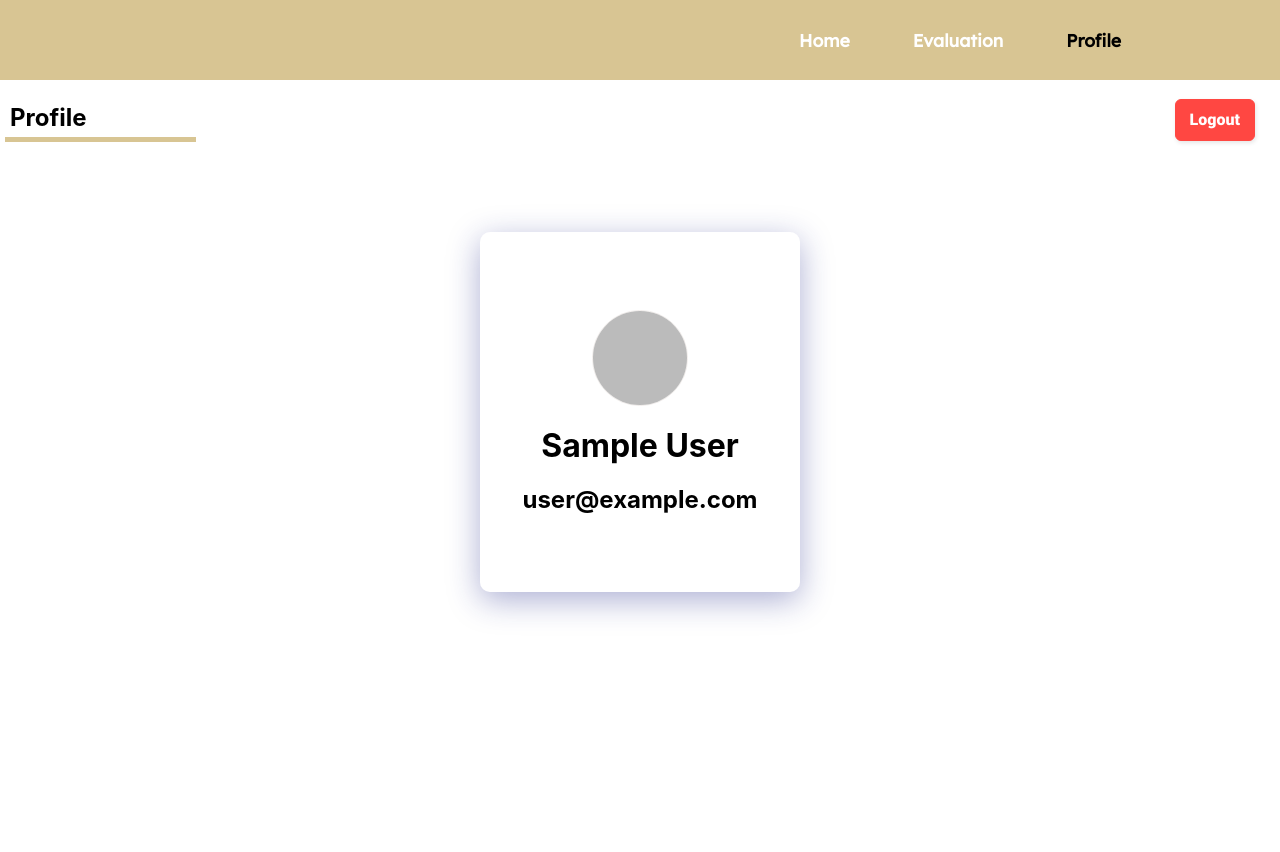
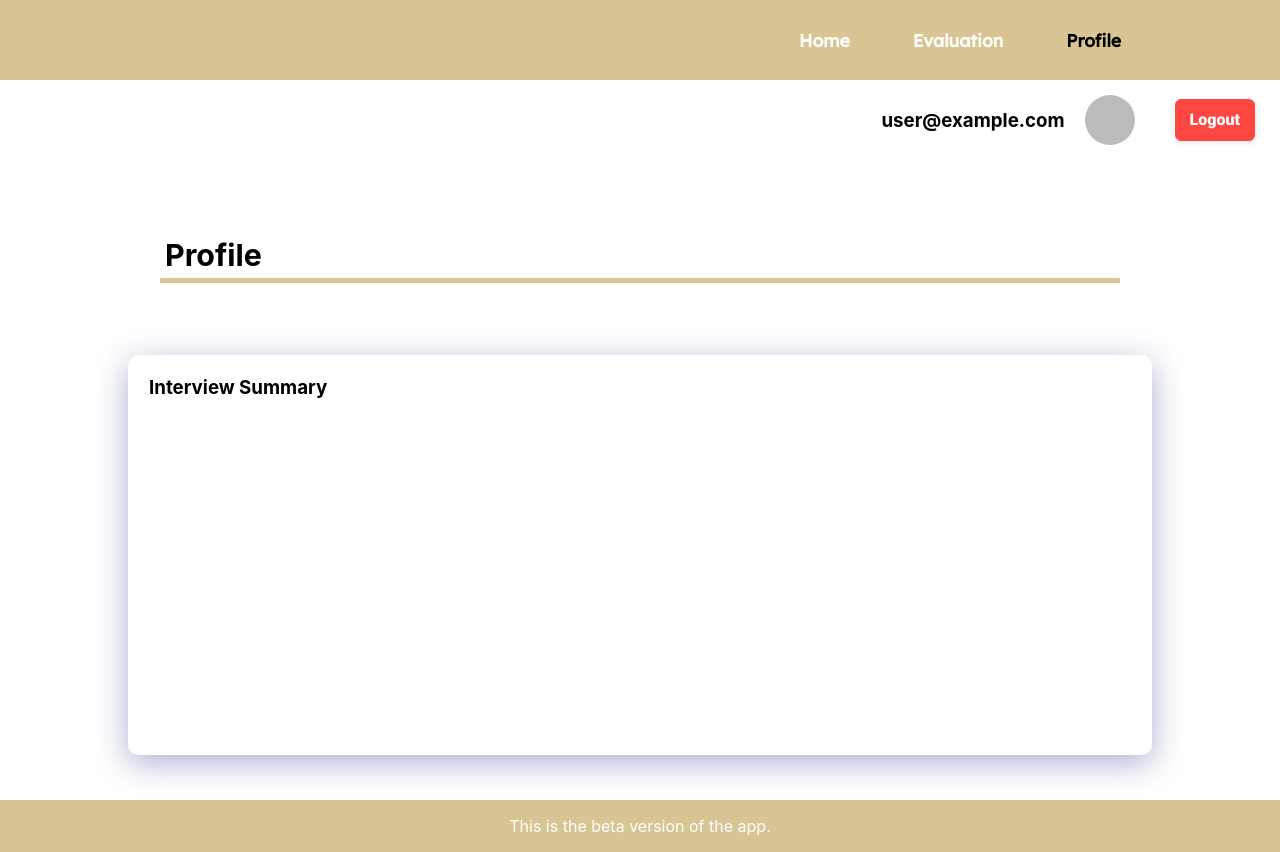
Before and after one commit to j3rintom/mock-interviewer, a React (Create React App) app in the folder client/: page /profile in a window 1280 px wide. Before the commit the page ends 800 px from the top, so only its background shows below. Built offline with nearby package versions, Linux system fonts and the light colour scheme; no server answers; sample sign-in values are in the browser's storage; a web font is replaced by a local one.

Commit message:
added few changes to profile

```diff
--- a/client/src/App.js
+++ b/client/src/App.js
@@ -7,7 +7,7 @@ import Landing from "./pages/Landing/Landing";
 import Login from "./pages/Login/Login";
 import Profile from "./pages/Profile/Profile";
 import Evaluation from "./pages/Evaluation/Evaluation";
-
+import PreInterview from "./pages/PreInterview/PreInterview"
 
 export default function App() {
   return (<div>
@@ -19,6 +19,7 @@ export default function App() {
         <Route path="/home" element={<Protected><Home /></Protected>} />
         <Route path="/evaluation" element={<Protected><Evaluation /></Protected>} />
         <Route path="/profile" element={<Protected><Profile /></Protected>} />
+        <Route path='/interview/:id' element={<Protected><PreInterview /></Protected>} />
       </Routes>
   </AuthContextProvider>
   </div>
--- /dev/null
+++ b/client/src/components/Footer/Footer.js
@@ -0,0 +1,23 @@
+import React from 'react';
+
+const Footer = () => {
+  return (
+    <footer style={footerStyle}>
+      <p style={textStyle}>This is the beta version of the app.</p>
+    </footer>
+  );
+};
+
+// CSS styles for the footer
+const footerStyle = {
+  backgroundColor: '#d8c593',
+  color: '#fff',
+  padding: '1rem',
+  textAlign: 'center',
+};
+
+const textStyle = {
+  margin: 0,
+};
+
+export default Footer;
--- a/client/src/components/InterviewCard/InterviewCard.js
+++ b/client/src/components/InterviewCard/InterviewCard.js
@@ -7,7 +7,7 @@ const InterviewCard = ({data}) => {
     <div className="interview-card">
       <h2>{data.company}</h2>
       <h2>{data.role}</h2>
-      <Link to={`/${data._id}`}><NorthEastIcon /></Link>
+      <Link to={`/interview/${data._id}`}><NorthEastIcon /></Link>
     </div>
   )
 }
--- /dev/null
+++ b/client/src/components/LoadingComponent/LoadingComponent.css
@@ -0,0 +1,26 @@
+.loading-container {
+    display: flex;
+    flex-direction: column;
+    align-items: center;
+    justify-content: center;
+    height: 100vh;
+  }
+
+  .loading-spinner {
+    width: 50px;
+    height: 50px;
+    border: 5px solid #ccc;
+    border-radius: 50%;
+    border-top-color: #007bff; /* Customize the color of the spinner */
+    animation: spin 1s linear infinite;
+  }
+
+  .loading-text {
+    margin-top: 10px;
+  }
+
+  @keyframes spin {
+    to {
+      transform: rotate(360deg);
+    }
+  }
--- /dev/null
+++ b/client/src/components/LoadingComponent/LoadingComponent.js
@@ -0,0 +1,13 @@
+import React from 'react';
+import './LoadingComponent.css'; // Import the CSS file for styling
+
+const LoadingComponent = () => {
+  return (
+    <div className="loading-container">
+      <div className="loading-spinner"></div>
+      <p className="loading-text">Loading...</p>
+    </div>
+  );
+};
+
+export default LoadingComponent;
--- a/client/src/pages/Evaluation/Evaluation.js
+++ b/client/src/pages/Evaluation/Evaluation.js
@@ -1,11 +1,13 @@
 import React from 'react'
 import Navbar2 from '../../components/Navbar2/Navbar2'
 import "./Evaluation.css"
+import Footer from '../../components/Footer/Footer'
 const Evaluation = () => {
   return (
     <div>
       <Navbar2 />
       Evaluation
+      <Footer />
     </div>
   )
 }
--- a/client/src/pages/Home/Home.js
+++ b/client/src/pages/Home/Home.js
@@ -4,13 +4,15 @@ import Navbar2 from '../../components/Navbar2/Navbar2'
 import InterviewCard from "../../components/InterviewCard/InterviewCard"
 import axios from "axios"
 import "./Home.css"
+import LoadingComponent from '../../components/LoadingComponent/LoadingComponent'
+import Footer from '../../components/Footer/Footer'
 const Home = () => {
   const [company, setCompany] = useState("")
   const [role, setRole] = useState("")
   const [interviews, setInterviews] = useState([])
   const [interviewData, setInterviewData] = useState([])
   const [interviewList,setInterviewList] = useState([])
-
+  const [loading,setLoading] = useState(true)
   const handleSearch = (e) => {
     console.log(interviewList);
     if(company!=="" && role!==""){
@@ -35,6 +37,7 @@ const Home = () => {
         setInterviewData(response.data)
         setInterviewList(response.data)
         setInterviews(response.data)
+        setLoading(false)
       })
       .catch(error => {
         console.log(error);
@@ -82,7 +85,7 @@ const Home = () => {
               <h3>Available Interviews</h3>
             </div>
             {
-
+              loading?<LoadingComponent />:
               interviews.length !==0 ? <>
                 {
                   interviews.map((element) => {
@@ -94,6 +97,7 @@ const Home = () => {
           </div>
         </div>
       </div>
+      <Footer />
     </>
   )
 }
--- /dev/null
+++ b/client/src/pages/PreInterview/PreInterview.js
@@ -0,0 +1,22 @@
+import React, { useEffect, useState } from 'react'
+import { useParams } from 'react-router-dom'
+import axios from "axios"
+const PreInterview = () => {
+  const {id} = useParams()
+  const [details,setDetails] = useState({})
+  useEffect(()=>{
+    axios.get(`http://localhost:5000/interview/${id}`)
+    .then(response =>{
+      setDetails(response.data)
+    })
+  },[])
+  return (
+    <div>
+      Interview details
+      company - {details.company}
+
+    </div>
+  )
+}
+
+export default PreInterview
--- a/client/src/pages/Profile/Profile.css
+++ b/client/src/pages/Profile/Profile.css
@@ -11,19 +11,26 @@
     width: 100vw;
     display: flex;
     align-items: center;
-    justify-content:space-between;
+    justify-content:right;
+    gap: 20px;
     height: 10vh;
     padding: 5px;
 }
 .logout-container button{
     margin: 20px;
 }
+.logout-container img{
+  height: 50px;
+  width: auto;
+  border-radius: 50% 50%;
+}
 
-.logout-container h2{
-  width: 15%;
+.profile-container h2{
+  width: 75%;
   font-weight: 700;
   border-bottom: 5px solid #d8c593;
   padding: 5px;
+  font-size: 1.9rem;
 }
 /* CSS */
 .button-24 {
@@ -62,23 +69,16 @@
   opacity: .5;
 }
 .user-info{
-  width: 25%;
-  height: 50%;
-  display: flex;
-  flex-direction: column;
-  align-items: center;
+  width: 80%;
+  height: 50vh;
   background: rgba( 255, 255, 255, 0.25 );
   box-shadow: 0 8px 32px 0 rgba( 31, 38, 135, 0.37 );
   backdrop-filter: blur( 4px );
   -webkit-backdrop-filter: blur( 4px );
   border-radius: 10px;
   border: 1px solid rgba( 255, 255, 255, 0.18 );
-  justify-content: center;
-  gap: 20px;
+  display: flex;
+  /* align-items: center; */
+  flex-direction: column;
+  padding: 20px;
 }
-.user-info img{
-  width: 30%;
-  height: auto;
-  border-radius: 50% 50%;
-  border: 1px solid #EFEBE9;
-}
--- a/client/src/pages/Profile/Profile.js
+++ b/client/src/pages/Profile/Profile.js
@@ -1,12 +1,15 @@
-import React,{useEffect} from 'react'
+import React,{useEffect,useState} from 'react'
 
 import Navbar2 from '../../components/Navbar2/Navbar2'
 import "./Profile.css"
 import { UserAuth} from '../../context/AuthContext';
 import {  useNavigate } from 'react-router-dom'
+import LoadingComponent from '../../components/LoadingComponent/LoadingComponent';
+import Footer from '../../components/Footer/Footer';
 const Profile = () => {
   const navigate = useNavigate()
-    const {logout,user}  = UserAuth()
+  const {logout,user}  = UserAuth()
+  const [loading,setLoading] = useState(true)
   const handleLogout = async ()=>{
       try {
         await logout();
@@ -14,6 +17,9 @@ const Profile = () => {
         console.log(error);
     }
   }
+  setTimeout(()=>{
+    setLoading(false)
+  },2000)
   useEffect(()=>{
     if(user == null){
         navigate('/')
@@ -23,16 +29,19 @@ const Profile = () => {
     <>
       <Navbar2 />
       <div className="profile-container">
-        <div className='logout-container'>
-        <h2>Profile</h2>
+      <div className='logout-container'>
+          <h3>{user.email}</h3>
+          <img src={user.photoURL} alt={user.displayName} />
           <button className="button-24"  onClick={handleLogout}>Logout</button>
         </div>
+        <h2>Profile</h2>
+        {loading?<LoadingComponent />:<>
         <div className='user-info'>
-        <img alt={user.displayName} src={user.photoURL} />
-          <h1>{user.displayName}</h1>
-          <h2>{user.email}</h2>
+          <h3>Interview Summary</h3>
         </div>
+        </>}
       </div>
+      <Footer />
     </>
   )
 }
```
Also changed, not shown: client/src/pages/Home/Home.css (+7 -0 lines).
